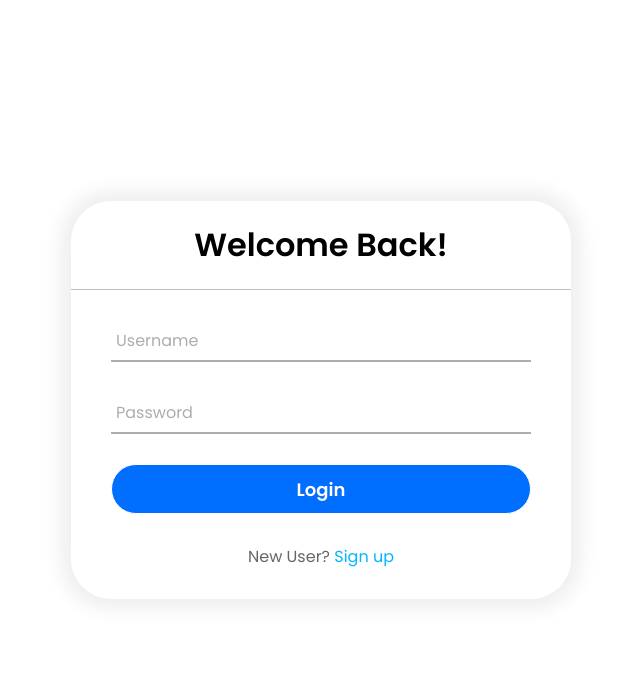
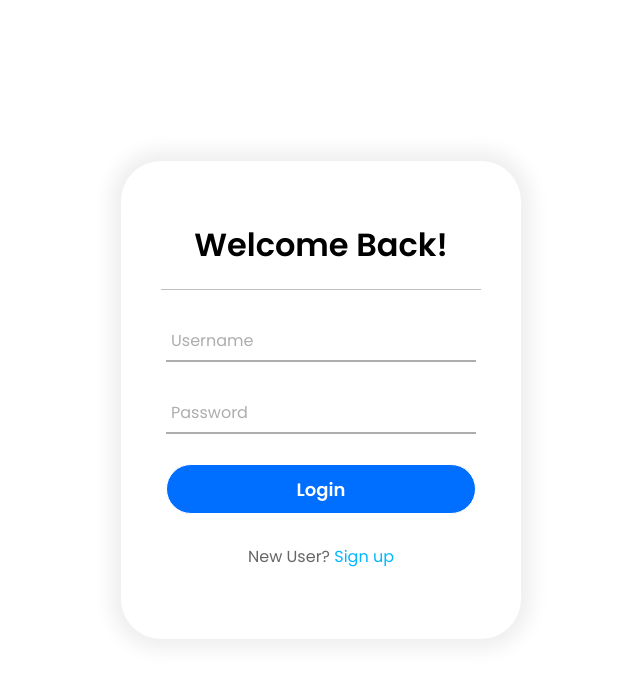
Before and after one commit to Jstevens-Dev/COP4331-Small-Project, a PHP site: page /Login.html in a window 1280 px wide. Shown: the top 682 px of the page, without its empty margins (319-959 px from the left). Run offline with PHP 8.4, Linux system fonts and the light colour scheme.

Commit message:
Updated Login/Register.html and style.css files
Removed the form tags, and replaced with div tags.

```diff
--- a/Login.html
+++ b/Login.html
@@ -7,27 +7,36 @@
   <head>
     <meta charset="utf-8">
     <title>Login | Contact Manager</title>
+    <script type="text/javascript" src="js/md5.js"></script>
+	  <script type="text/javascript" src="js/code.js"></script>
     <link rel="stylesheet" href="\css\style.css">
   </head>
   <body>
-    <div class="center">
+    <div class="box">
       <h1>Welcome Back!</h1>
-      <form method="post">
+
+      <div>
+
         <div class="txt_field">
-          <input type="text" required>
+          <input type="text" id="loginName" required>
           <span></span>
           <label>Username</label>
         </div>
+
         <div class="txt_field">
-          <input type="password" required>
+          <input type="password" id="loginPassword" required>
           <span></span>
           <label>Password</label>
         </div>
-        <input type="submit" value="Login">
+
+        <input type="submit" value="Login" class="buttons" onclick="doLogin();">
+        <!--button type="submit" value="Login" class="buttons" onclick="doLogin();"> Submit </button-->
+
         <div class="signup_link">
           New User? <a href="Register.html">Sign up</a>
         </div>
-      </form>
+
+      </div>
     </div>
   </body>
 </html>
--- a/css/style.css
+++ b/css/style.css
@@ -12,32 +12,35 @@ body{
   height: 100vh;
   overflow: hidden;
 }
-.center{
+.box{
   position: absolute;
   top: 50%;
   left: 50%;
   transform: translate(-50%, -50%);
-  width: 500px;
+  width: 400px;
   background: white;
   border-radius: 40px;
   box-shadow: 0px 0px 20px 10px #eeeeee;
+  padding: 40px;
 }
-.center h1{
+.box h1{
   text-align: center;
   padding: 20px 0;
   border-bottom: 1px solid silver;
 }
-.center form{
-  padding: 0 40px;
+.box div{
+  padding: 0 5px;
   box-sizing: border-box;
 }
-form .txt_field{
+div .txt_field{
   position: relative;
   border-bottom: 2px solid #adadad;
   margin: 30px 0;
 }
+
 .txt_field input{
   width: 100%;
+  margin-left: 0;
   padding: 0 5px;
   height: 40px;
   font-size: 16px;
@@ -98,6 +101,7 @@ input[type="submit"]:hover{
   border-color: #006eff;
   transition: .5s;
 }
+
 .signup_link{
   margin: 30px 0;
   text-align: center;
```
Also changed, not shown: Register.html (+15 -3 lines).
